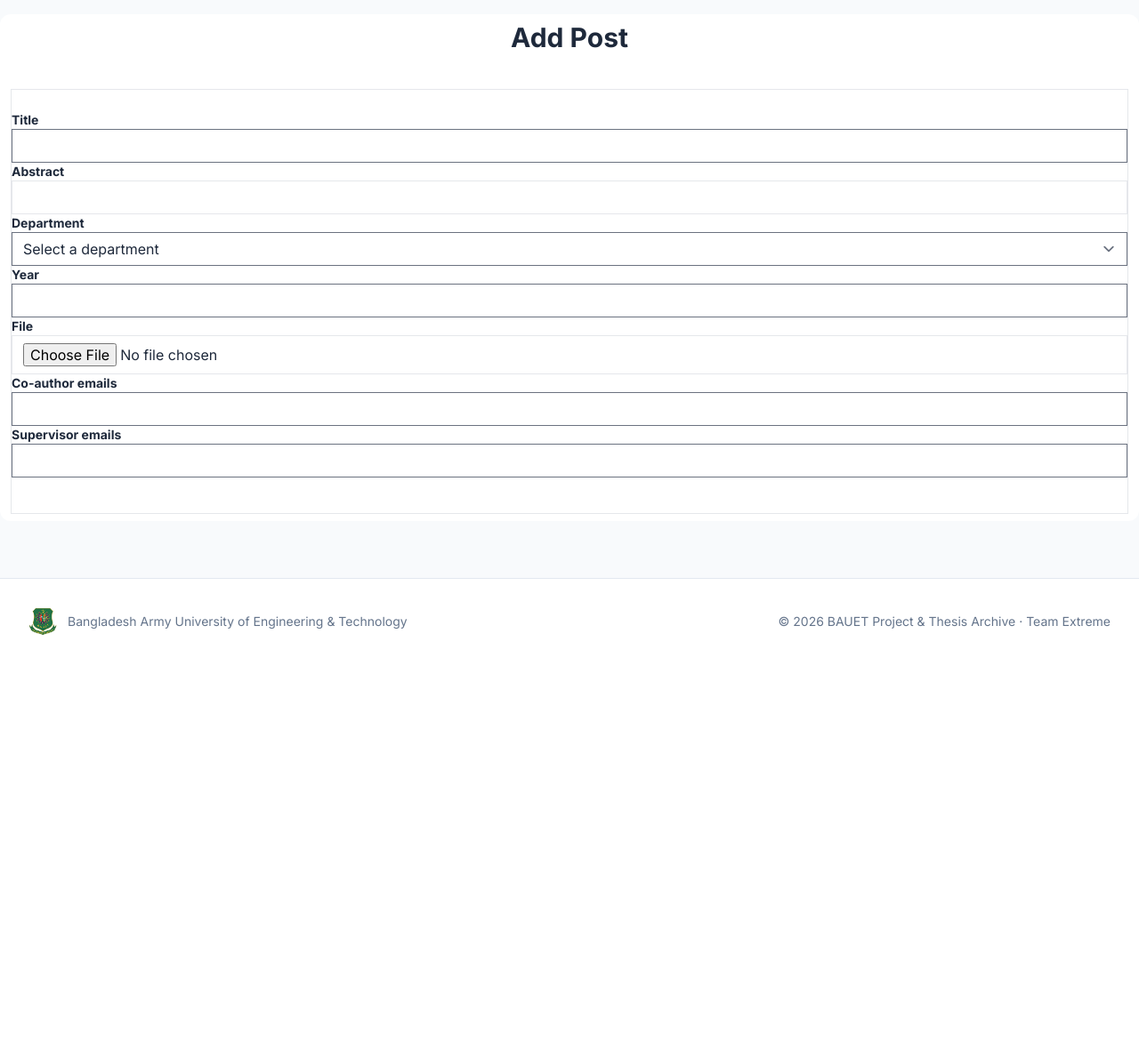
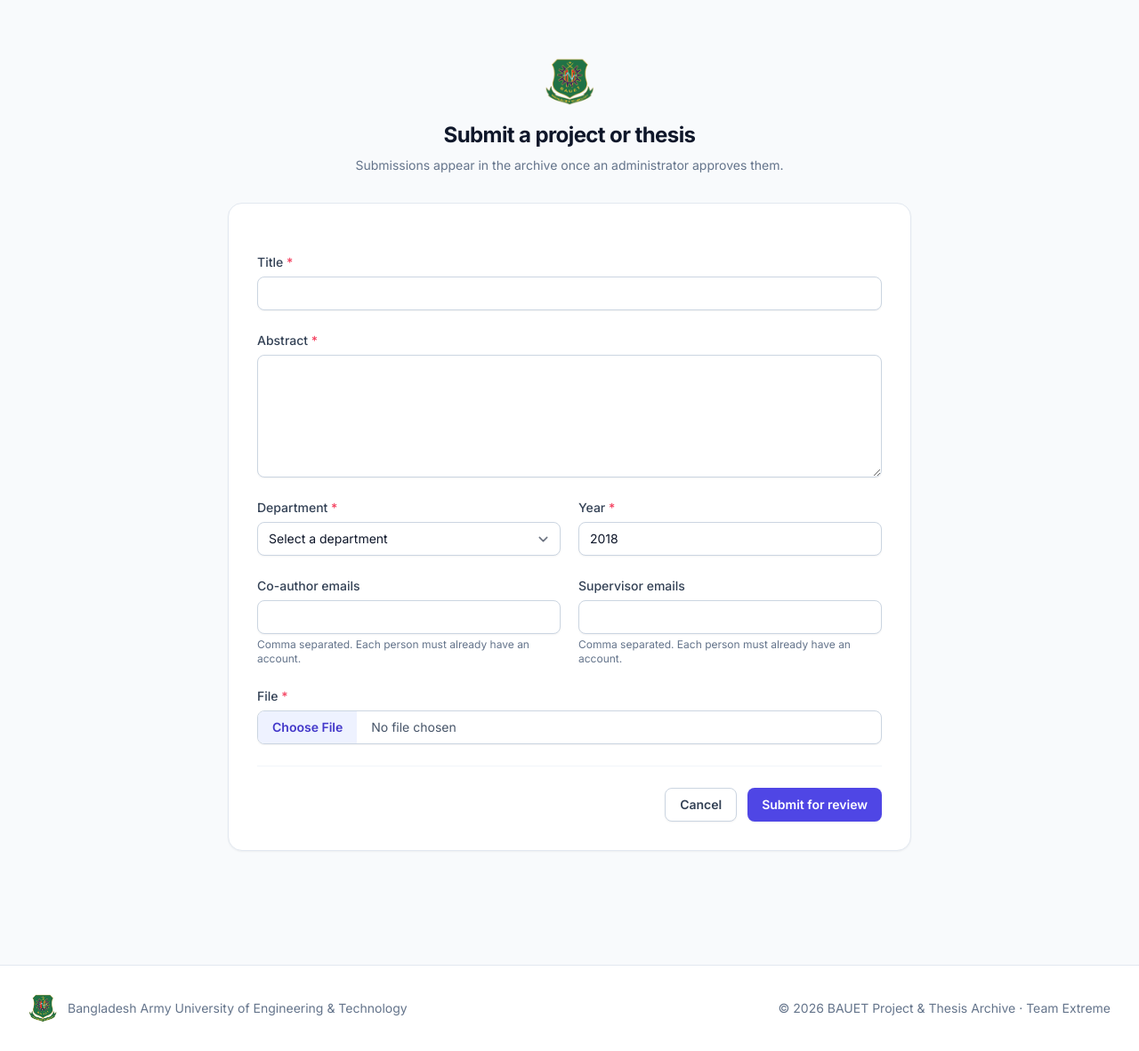
Before and after one commit to ratulhasan001/bauet-thesis-archive, a Django app: page /posts/add/ in a window 1280 px wide. Shown: the part 65-1247 px from the top of the page at 89% size. Before the commit the page ends 779 px from the top, so only its background shows below. Run offline with Django 5.2, Linux system fonts and the light colour scheme; the visitor is signed in with stand-in values (Sample User, id 1); data that the repository does not hold is empty; parts of the project's set-up code (start-up, migrations or seed data) failed here and were passed over; some libraries are stand-ins or nearby versions.

Commit message:
Share one form template between submit and edit, and confirm deletes

```diff
--- a/archive_project/posts/templates/add_post.html
+++ b/archive_project/posts/templates/add_post.html
@@ -1,58 +1,9 @@
-{% extends 'base.html' %}
-{% block head_title %}Add Post{% endblock %}
-
-{% block content %}
-{% if form.non_field_errors %}
-    {% for error in form.non_field_errors %}
-        <div class="bg-red-100 border border-red-400 text-red-700 px-4 py-3 rounded relative mt-2" role="alert">
-            <p class="font-bold">Error!</p>
-            <p class="block sm:inline">{{ error }}</p>
-        </div>
-    {% endfor %}
-{% endif %}
-
-<div class="grid grid-cols-3 gap-4">
-    <div></div>
-    <div class="py-2 px-3 rounded-xl bg-white mt-12">
-        <h1 class="font-bold text-3xl text-center pb-5 shadow-md">Add Post</h1>
-        <div class="w-full mt-10">
-            <form method="post" enctype="multipart/form-data" class="shadow-md border border-gray-200 rounded px-8 pt-6 pb-8 mb-4">
-                {% csrf_token %}
-                {% for hidden_field in form.hidden_fields %}
-                    {{ hidden_field.errors }}
-                    {{ hidden_field }}
-                {% endfor %}
-                {% for field in form.visible_fields %}
-                <div class="mb-4">
-                    <label class="block text-gray-700 text-sm font-bold mb-2" for="{{ field.id_for_label }}">
-                        {{ field.label }}
-                    </label>
-                    {% if field.field.widget.input_type == "file" %}
-                        <input class="shadow appearance-none border border-gray-500 rounded w-full py-2 px-3 text-gray-700 leading-tight focus:outline-none focus:shadow-outline" name="            {{ field.name }}" id="{{ field.id_for_label }}" type="file">
-                    {% elif field.field.widget.input_type == "select" %}
-                        <select class="shadow appearance-none border border-gray-500 rounded w-full py-2 px-3 text-gray-700 leading-tight focus:outline-none focus:shadow-outline"          name="{{ field.name }}" id="{{ field.id_for_label }}">
-                            {% for choice in field.field.choices %}
-                                <option value="{{ choice.0 }}" {% if choice.0 == field.value %}selected{% endif %}>{{ choice.1 }}</option>
-                            {% endfor %}
-                        </select>
-                    {% else %}
-                        <input class="shadow appearance-none border border-gray-500 rounded w-full py-2 px-3 text-gray-700 leading-tight focus:outline-none focus:shadow-outline" name="            {{ field.name }}" id="{{ field.id_for_label }}" type="{{ field.field.widget.input_type }}">
-                    {% endif %}
-                </div>
-                {% if field.errors %}
-                    {% for error in field.errors %}
-                        <p class="text-red-600 text-sm italic pb-2">{{ error }}</p>
-                    {% endfor %}
-                {% endif %}
-                {% endfor %}
-
-                <div class="flex items-center justify-center w-full">
-                    <button class="button-hover-effect bg-green-400 text-white font-bold py-2 px-4 rounded focus:outline-none focus:shadow-outline" type="submit">
-                        Submit
-                    </button>
-                </div>
-            </form>
-        </div>
-    </div>
-</div>
+{% extends 'auth_base.html' %}
+{% block head_title %}Submit work{% endblock %}
+{% block card_width %}max-w-3xl{% endblock %}
+{% block card_title %}Submit a project or thesis{% endblock %}
+{% block card_subtitle %}Submissions appear in the archive once an administrator approves them.{% endblock %}
+{% block card_body %}
+{% url 'profile' as cancel_url %}
+{% include 'post_form.html' with submit_label="Submit for review" cancel_url=cancel_url %}
 {% endblock %}
--- /dev/null
+++ b/archive_project/posts/templates/post_form.html
@@ -0,0 +1,23 @@
+<form method="post" enctype="multipart/form-data" class="space-y-6" novalidate>
+  {% csrf_token %}
+  {% include 'form_errors.html' %}
+  {% with field=form.title %}{% include 'form_field.html' %}{% endwith %}
+  {% with field=form.content %}{% include 'form_field.html' %}{% endwith %}
+  <div class="grid gap-5 sm:grid-cols-2">
+    {% with field=form.department %}{% include 'form_field.html' %}{% endwith %}
+    {% with field=form.year %}{% include 'form_field.html' %}{% endwith %}
+  </div>
+  {% with field=form.tags %}{% include 'form_field.html' %}{% endwith %}
+  <div class="grid gap-5 sm:grid-cols-2">
+    {% with field=form.author_emails %}{% include 'form_field.html' %}{% endwith %}
+    {% with field=form.supervisor_emails %}{% include 'form_field.html' %}{% endwith %}
+  </div>
+  {% with field=form.file %}{% include 'form_field.html' %}{% endwith %}
+  {% if post.file %}
+  <p class="-mt-4 text-xs text-slate-500">Current file: <span class="font-medium text-slate-700">{{ post.file_name }}</span>. Leave empty to keep it.</p>
+  {% endif %}
+  <div class="flex justify-end gap-3 border-t border-slate-100 pt-6">
+    <a href="{{ cancel_url }}" class="btn-secondary">Cancel</a>
+    <button type="submit" class="btn-primary">{{ submit_label }}</button>
+  </div>
+</form>
```
Also changed, not shown: archive_project/posts/templates/confirm_delete.html (added, +14 -0 lines), archive_project/posts/templates/edit_post.html (+7 -57 lines).
